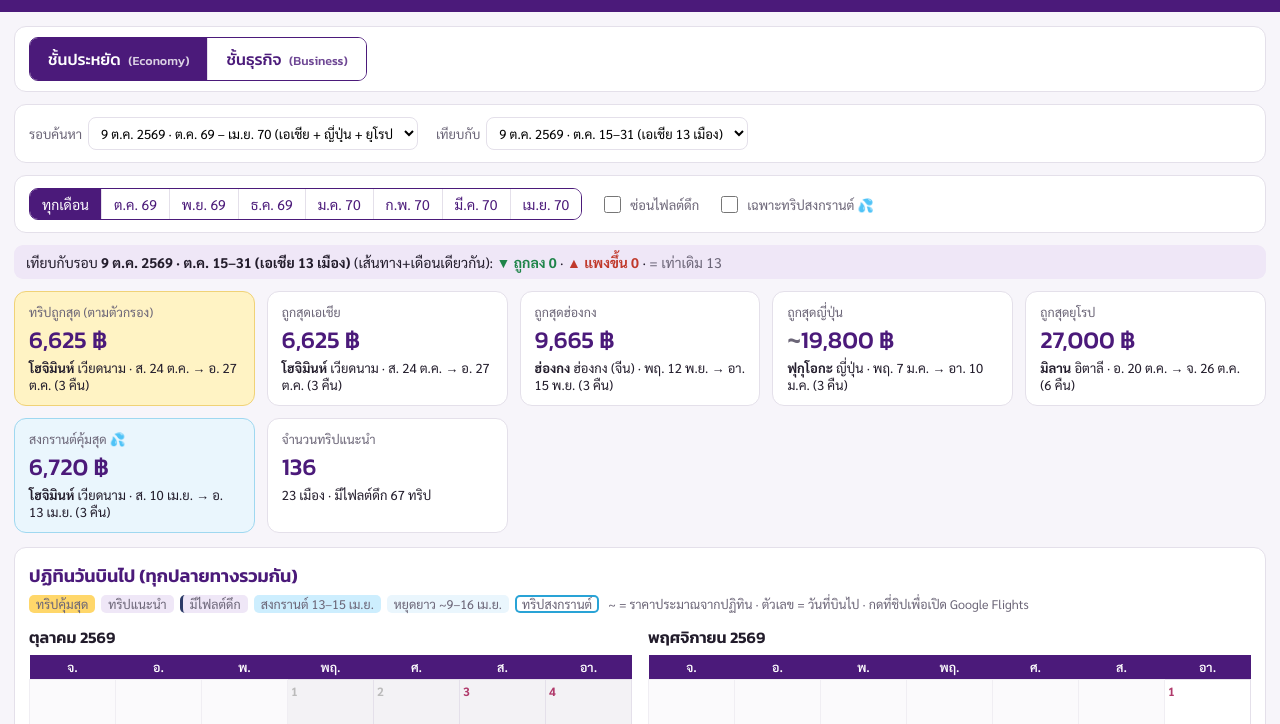
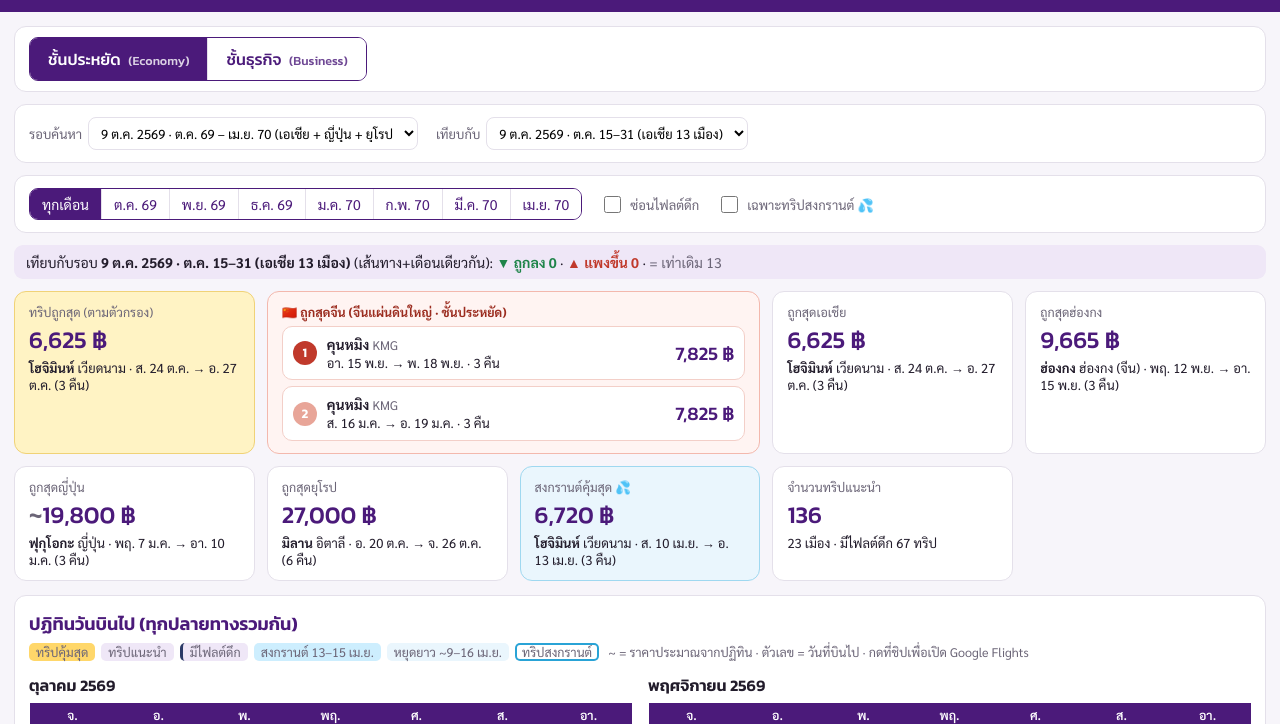
Before and after one commit to vutti14/thai-flight-deals, a plain HTML site: page index.html in a window 1280 px wide. Shown: the part 72-796 px from the top of the page. Drawn offline with Linux system fonts and the light colour scheme.

Commit message:
Add 'ถูกสุดจีน' summary card (top-2 cheapest mainland China trips, tap to jump to trip)

```diff
--- a/index.html
+++ b/index.html
@@ -82,6 +82,17 @@ body.biz .seg.big button.on{background:#1d1230;color:#ffd76a}
 .badge.sak{background:#f7b6cf;color:#7a1f45}
 .badge.sk{background:#29a3d6;color:#fff}
 .card.skc{background:#eaf6fd;border-color:#9fd8f0}
+.card.cn{grid-column:span 2;background:#fff4f2;border-color:#f3b8ad}
+.card.cn .k{color:#9b2c1f;font-weight:700}
+.cnr{display:flex;align-items:center;gap:10px;width:100%;text-align:left;background:#fff;border:1px solid #f3cfc8;border-radius:10px;padding:8px 10px;margin-top:6px;cursor:pointer;font:inherit;color:inherit;min-height:44px}
+.cnr:hover{border-color:#e08a7b}.cnr:active{transform:scale(.99)}
+.cnr .rk{flex:none;width:24px;height:24px;border-radius:50%;background:#c0392b;color:#fff;font:600 13px/24px 'Kanit',sans-serif;text-align:center}
+.cnr .rk.r2{background:#e8a598}
+.cnr .ci{flex:1;min-width:0;font-size:13px;line-height:1.35}
+.cnr .ci b{font-size:14px}
+.cnr .cp{font-family:'Kanit',sans-serif;font-size:19px;color:var(--p);white-space:nowrap}
+tr.flash td{animation:flash 2.2s ease}
+@keyframes flash{0%,35%{background:#ffe6a8}100%{background:transparent}}
 .ap{color:var(--mut);font-weight:400}
 .cmpbox{background:var(--pl);border-radius:9px;padding:8px 12px;margin-bottom:12px;font-size:14px}
 footer{color:var(--mut);font-size:12.5px;padding:4px 4px 30px}
@@ -90,6 +101,8 @@ footer{color:var(--mut);font-size:12.5px;padding:4px 4px 30px}
  .card{padding:8px 10px}
  .card .v{font-size:19px}
  .card .d{font-size:12px}
+ .card.cn{grid-column:1/-1}
+ .cnr .cp{font-size:17px}
  .seg.big{display:flex;width:100%}
  .seg.big button{flex:1;padding:8px 6px;font-size:15px}
  .seg.big button .en{display:block;margin:0}
@@ -217,13 +230,21 @@ function renderCmp(S,C){const box=$("cmpbox");if(!C){box.innerHTML="";return}
   box.innerHTML=`<div class="cmpbox">เทียบกับรอบ <b>${esc(snapLabel(C))}</b> (เส้นทาง+เดือนเดียวกัน): <span class="dn">▼ ถูกลง ${dn}</span> · <span class="up">▲ แพงขึ้น ${up}</span> · <span class="eq">= เท่าเดิม ${eq}</span>${dn+up+eq===0?" — ไม่มีเส้นทาง/เดือนที่ซ้ำกันให้เทียบ":""}</div>`}
 function card(k,t,cls){if(!t)return `<div class="card"><div class="k">${k}</div><div class="v">–</div><div class="d mut">ไม่มีข้อมูล</div></div>`;
   return `<div class="card ${cls||""}"><div class="k">${k}</div><div class="v">${fp(t)} ฿</div><div class="d"><b>${esc(cityA(t))}</b> ${esc(t.country)} · ${fd(t.dep)} → ${fd(t.ret)} (${nights(t)} คืน)</div></div>`}
+const tkey=t=>"t-"+t.code+"-"+(t.apt||"")+"-"+t.dep+"-"+t.ret;
+const isCN=t=>t.country==="จีน";   // mainland China only (Hong Kong has its own card)
+function cnCard(trips){const L=trips.filter(isCN).slice().sort((a,b)=>a.price-b.price||a.dep.localeCompare(b.dep)).slice(0,2);
+  if(!L.length)return `<div class="card cn"><div class="k">🇨🇳 ถูกสุดจีน</div><div class="d mut">ไม่มีทริปจีนตามตัวกรองนี้</div></div>`;
+  return `<div class="card cn"><div class="k">🇨🇳 ถูกสุดจีน (จีนแผ่นดินใหญ่ · ${CLS[st.cls][0]}${st.month==="all"?"":" · "+monShort(st.month)})</div>`+
+   L.map((t,i)=>`<button class="cnr" data-go="${esc(tkey(t))}" aria-label="ไปที่ทริป ${esc(t.city)} ${fd(t.dep)}"><span class="rk ${i?"r2":""}">${i+1}</span><span class="ci"><b>${esc(cityA(t))}</b> <span class="mut">${esc(t.code)}</span><br>${fd(t.dep)} → ${fd(t.ret)} · ${nights(t)} คืน</span><span class="cp">${fp(t)} ฿</span></button>`).join("")+`</div>`}
+function goTrip(k){const r=document.getElementById(k);if(!r)return;r.scrollIntoView({behavior:"smooth",block:"center"});r.classList.remove("flash");void r.offsetWidth;r.classList.add("flash")}
 function renderCards(S,trips){const min=a=>a.reduce((x,y)=>!x||y.price<x.price?y:x,null);
-  let h=card("ทริปถูกสุด (ตามตัวกรอง)",min(trips),"gold");
+  let h=card("ทริปถูกสุด (ตามตัวกรอง)",min(trips),"gold")+cnCard(trips);
   RORD.forEach(g=>{if(S.routes.some(x=>grp(x)===g))h+=card(`ถูกสุด${GSHORT[g]}`,min(trips.filter(t=>grp(t)===g)))});
   const sk=trips.filter(isSk);if(sk.length)h+=card("สงกรานต์คุ้มสุด 💦",min(sk),"skc");
   const red=trips.filter(t=>t.redeye).length, cities=new Set(trips.map(t=>t.code)).size;
   h+=`<div class="card"><div class="k">จำนวนทริปแนะนำ</div><div class="v">${trips.length}</div><div class="d">${cities} เมือง · มีไฟลต์ดึก ${red} ทริป</div></div>`;
-  $("cards").innerHTML=h}
+  $("cards").innerHTML=h;
+  document.querySelectorAll("#cards [data-go]").forEach(b=>b.onclick=()=>goTrip(b.dataset.go))}
 function renderCal(S,trips,months){const show=st.month==="all"?months:[st.month];const by={};
   trips.forEach(t=>(by[t.dep]=by[t.dep]||[]).push(t));
   $("cal").innerHTML=show.map(mk=>{const [y,m]=mk.split("-").map(Number);const first=new Date(y,m-1,1),days=new Date(y,m,0).getDate();
@@ -240,7 +261,7 @@ function renderList(trips,C){if(!trips.length){$("list").innerHTML=`<div class="
   const old=C?cheapestMap(C):{};
   $("list").innerHTML=`<table class="list"><thead><tr><th>วันที่</th><th>ปลายทาง</th><th>ขาไป</th><th>ขากลับ</th><th>ราคา (฿)</th><th>ทำไมน่าไป</th><th>วันอื่นราคาเท่ากัน</th><th></th></tr></thead><tbody>`+
   trips.map(t=>{const n=nights(t),o=old[t.code+"|"+monKey(t.dep)];
-   return `<tr class="${t.top?"top":""}"><td><b>${fd(t.dep)}</b> → ${fd(t.ret)}<br><span class="mut">${n+1} วัน ${n} คืน</span></td>
+   return `<tr id="${esc(tkey(t))}" class="${t.top?"top":""}"><td><b>${fd(t.dep)}</b> → ${fd(t.ret)}<br><span class="mut">${n+1} วัน ${n} คืน</span></td>
    <td><b>${esc(t.city)}</b>${t.apt?` <span class="mut">${t.apt==="HND"?"ฮาเนดะ":"นาริตะ"}</span>`:""}${t.top?'<span class="badge gold">คุ้มสุด</span>':""}${t.tag==="holiday"?'<span class="badge hol">ช่วงเทศกาล</span>':""}${isSk(t)?'<span class="badge sk">สงกรานต์</span>':""}${t.tag==="sakura"?'<span class="badge sak">ซากุระ</span>':""}<br><span class="mut">${esc(t.country)} · ${esc(t.apt||t.code)}</span></td>
    <td>${esc(t.out)}${t.times_note?`<br><span class="tn">⚠ ${esc(t.times_note)}</span>`:""}</td><td>${esc(t.back)}</td>
    <td class="price">${fp(t)}${t.redeye?'<span class="badge">ดึก</span>':""}${o?delta(t.price,o.price)+'<span class="mut" style="font-size:11px">เทียบราคาถูกสุดเส้นทางนี้รอบก่อน</span>':""}</td>
```
